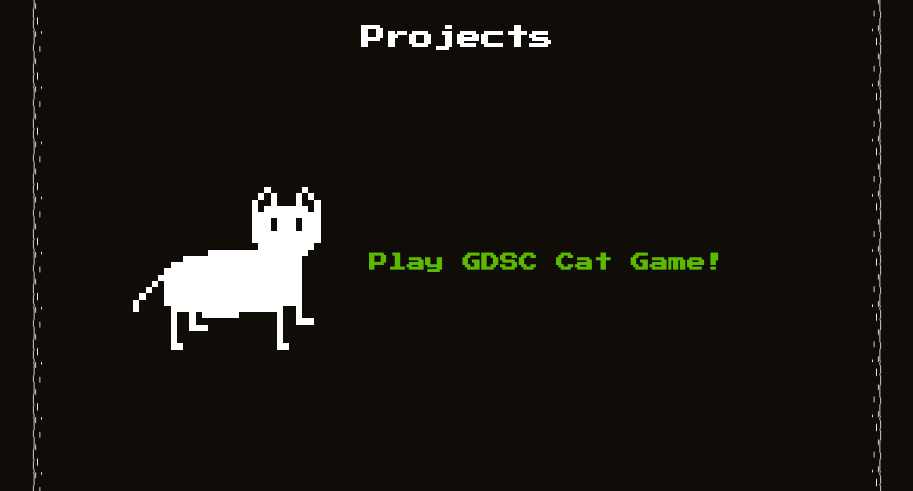
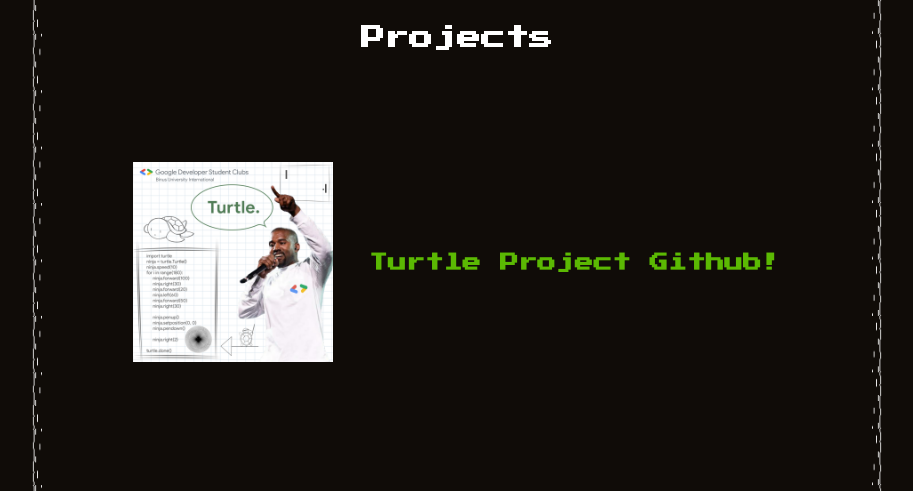
Before and after one commit to DSCBinusInternational/DSCBinusInternational.github.io, a plain HTML site: page projects.html in a window 1280 px wide. Shown: the part 121-612 px from the top of the page, without its empty margins (183-1096 px from the left). Drawn offline with Linux system fonts and the light colour scheme.

Commit message:
turtle project added

```diff
--- a/projects.html
+++ b/projects.html
@@ -25,6 +25,12 @@
       <h2>Projects</h2>
       <div class="proj-tiles">
         <div class="proj-tile1">
+          <a target="_blank" href="https://github.com/DSCBinusInternational/turtle-GDSC.git">
+            <div class="proj-cards">
+              <img src="images/turtle.png">
+              <h3>Turtle Project Github!</h3>
+            </div>
+          </a>
           <a target="_blank" href="https://gdsccatgame.web.app/">
             <div class="proj-cards">
               <img style="image-rendering: pixelated;
```
Also changed, not shown: images/turtle.png (added).
